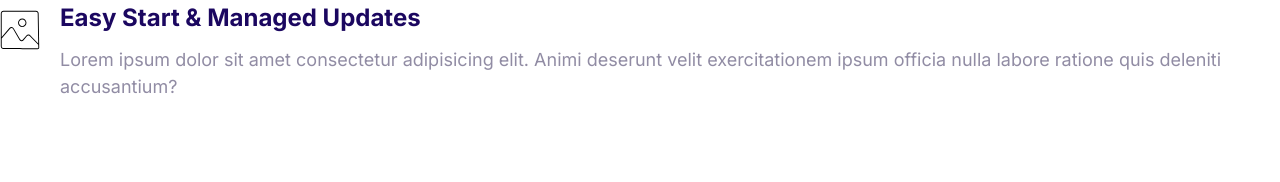
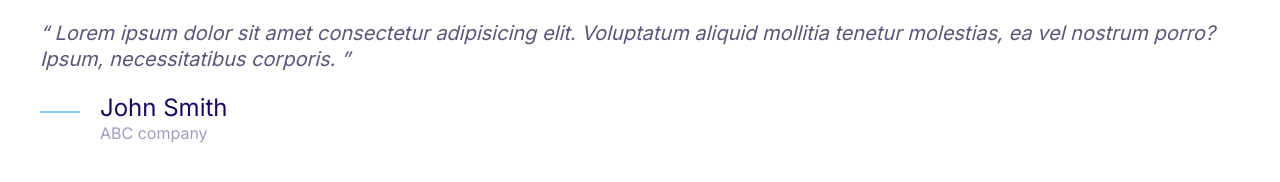
Before and after one commit to MaestroAiman/Moshified, a plain HTML site: page index.html in a window 1280 px wide. Drawn offline with Linux system fonts and the light colour scheme.

Commit message:
Define our quotes.

```diff
--- a/Css/style.css
+++ b/Css/style.css
@@ -4,6 +4,7 @@
     --color-accent: #ff3400;
     --color-headings: #1b0760;
     --color-body: #918ca4;
+    --color-body-darker: #5c5577;
     --color-border: #ccc;
     --border-radius: 30px;
 }
@@ -232,7 +233,6 @@ a {
     border-radius: 7px;
     box-shadow: 0 0 20px 10px #f3f3f3;
     overflow: hidden;
-    padding: ;
 }
 .card__header, .card__body {
     padding: 2rem 3rem;
@@ -311,3 +311,44 @@ a {
 .media__image {
     margin-top: 1rem;
 }
+/*quotes*/
+.quote {
+    font-size: 3rem;
+    font-style: italic;
+    color: var(--color-body-darker);
+    line-height: 1.3;
+}
+.quote__text::before {
+    content: open-quote;
+}
+.quote__text::after {
+    content: close-quote;
+}
+.quote__author {
+    font-size: 3rem;
+    font-weight: 500;
+    font-style: normal;
+    margin-bottom: 0;
+}
+.quote__organization {
+    color: var(--color-headings);
+    font-size: 2rem;
+    font-style: normal;
+    opacity: .4;
+}
+.quote__line {
+    position: relative;
+    bottom: 10px;
+}
+@media screen and (min-width: 1024px) {
+    .quote {
+        font-size: 2rem;
+    }
+    .quote__author {
+        font-size: 2.4rem;
+    }
+    .quote__organization {
+        font-size: 1.6rem;
+    }
+
+}
--- a/index.html
+++ b/index.html
@@ -6,21 +6,28 @@
     <title>Document</title>
     <link rel="preconnect" href="https://fonts.googleapis.com">
     <link rel="preconnect" href="https://fonts.gstatic.com" crossorigin>
-    <link href="https://fonts.googleapis.com/css2?family=Inter:wght@400;600;700&display=optional" rel="stylesheet">
+    <link href="https://fonts.googleapis.com/css2?family=Inter:wght@400;600;700&family=Montserrat:wght@600&display=optional" rel="stylesheet">
     <link rel="stylesheet" href="Css/normalize.css" />
     <link rel="stylesheet" href="Css/style.css" />
 </head>
 <body>
+   <blockquote class="quote">
+        <p class="quote__text">
+            Lorem ipsum dolor sit amet consectetur adipisicing elit. Voluptatum aliquid mollitia tenetur molestias, ea vel nostrum porro? Ipsum, necessitatibus corporis.
+        </p>
+        <footer>
             <div class="media">
              <div class="media__image">
-        <svg class="icon icon--primary">
-            <use xlink:href="images/sprite.svg#snap"></use>
+                 <svg class="icon icon--primary quote__line">
+                     <use xlink:href="images/sprite.svg#line"></use>
                  </svg>
              </div>
              <div class="media__body">
-        <h3 class="media__title">Easy Start & Managed Updates</h3>
-        <p>Lorem ipsum dolor sit amet consectetur adipisicing elit. Animi deserunt velit exercitationem ipsum officia nulla labore ratione quis deleniti accusantium?</p>
+                 <h3 class="media__title quote__author">John Smith</h3>
+                 <p class="quote__organization">ABC company</p>
              </div>
             </div>
+        </footer>
+   </blockquote>
 </body>
 </html>
```
Also changed, not shown: components/quotes.html (added, +18 -0 lines). Lines whose indentation alone changed are shown as unchanged.
